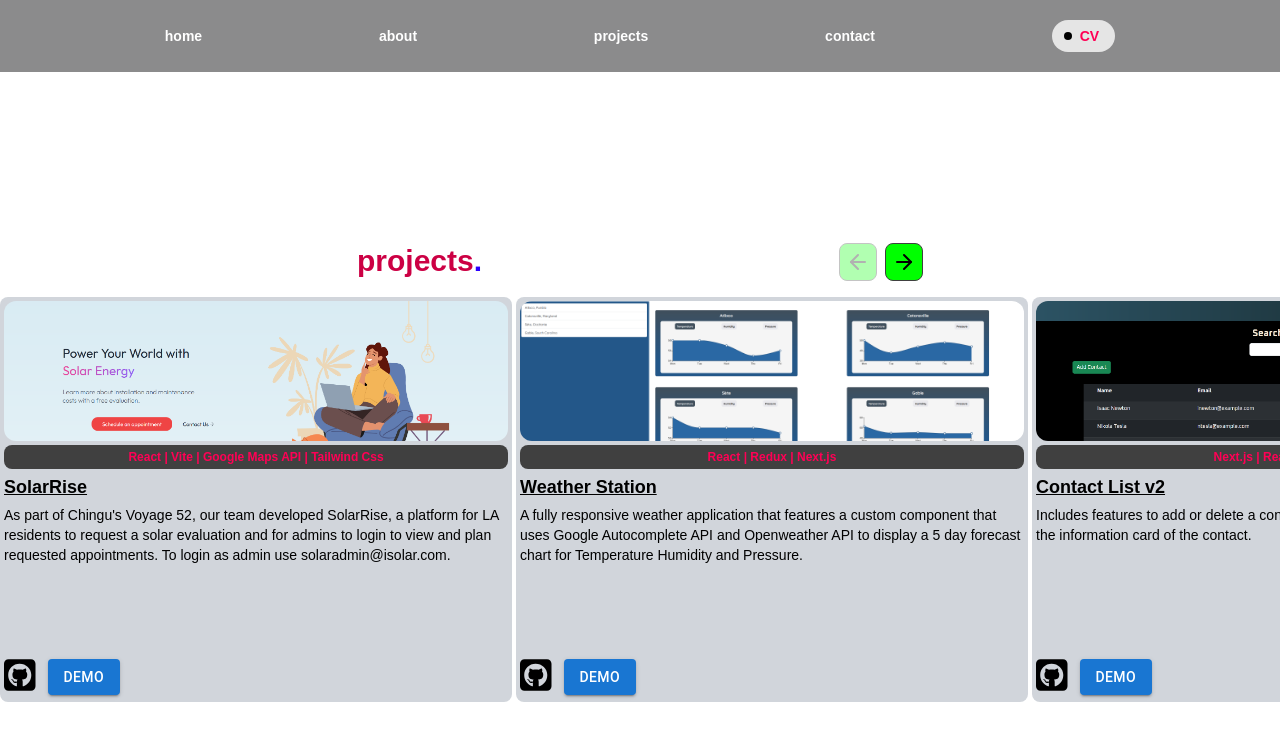
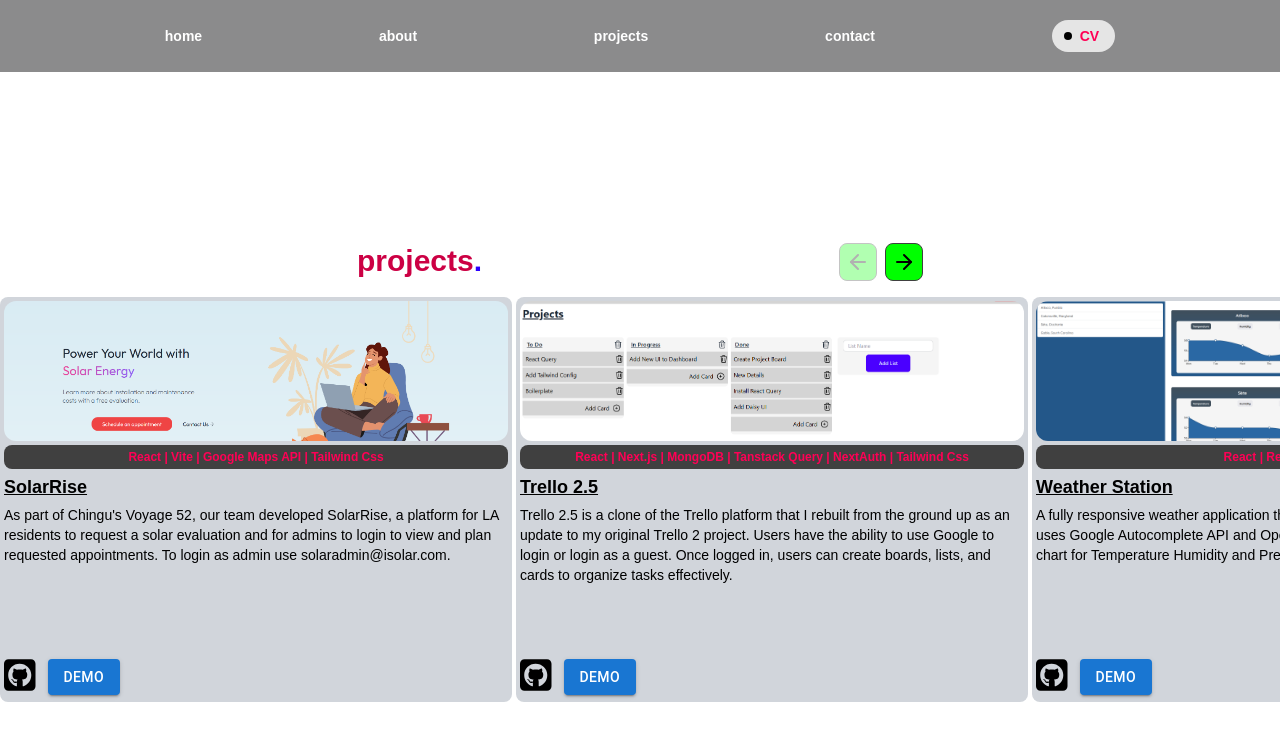
Before and after one commit to bcsurf2822/Benjamin-Corbett-Portfolio, a Next.js app: page /projects in a window 1280 px wide. Shown: the top 740 px of the page. Built offline with nearby package versions, Linux system fonts and the light colour scheme.

Commit message:
fixed orientation of projects and added links for poker application

```diff
--- a/app/projects/ProjectCarousel.js
+++ b/app/projects/ProjectCarousel.js
@@ -17,7 +17,7 @@
   const [ref] = useMeasure();
   const [offset, setOffset] = useState(0);
 
-  // Always 1 card at a time for simplicity
+
   const CARD_BUFFER = 1;
 
   const CAN_SHIFT_LEFT = offset < 0;
--- a/app/projects/projectData.js
+++ b/app/projects/projectData.js
@@ -11,6 +11,16 @@
   },
   {
     id: 2,
+    imgUrl: "/images/trello-project.png",
+    tech: "React | Next.js | MongoDB | Tanstack Query | NextAuth | Tailwind Css",
+    title: "Trello 2.5 ",
+    description:
+      "Trello 2.5 is a clone of the Trello platform that I rebuilt from the ground up as an update to my original Trello 2 project.  Users have the ability to use Google to login or login as a guest.  Once logged in, users can create boards, lists, and cards to organize tasks effectively.",
+    github: "https://github.com/bcsurf2822/trello-2.5",
+    demo: "https://trello-2-5.vercel.app/",
+  },
+  {
+    id: 3,
     imgUrl: "/images/weather-project.png",
     tech: "React | Redux | Next.js",
     title: "Weather Station",
@@ -20,7 +30,7 @@
     demo: "https://weather-station-one.vercel.app/",
   },
   {
-    id: 3,
+    id: 4,
     imgUrl: "/images/contact-project.png",
     tech: "Next.js | React | Bootstrap",
     title: "Contact List v2",
@@ -31,23 +41,13 @@
   },
 
   {
-    id: 4,
-    imgUrl: "/images/trello-project.png",
-    tech: "React | Next.js | MongoDB | Tanstack Query | NextAuth | Tailwind Css",
-    title: "Trello 2.5 ",
-    description:
-      "Trello 2.5 is a clone of the Trello platform that I rebuilt from the ground up as an update to my original Trello 2 project.  Users have the ability to use Google to login or login as a guest.  Once logged in, users can create boards, lists, and cards to organize tasks effectively.",
-    github: "https://github.com/bcsurf2822/trello-2.5",
-    demo: "https://trello-2-5.vercel.app/",
-  },
-  {
     id: 5,
     imgUrl: "/images/construction.png",
-    tech: "React | Next.js | MongoDB | Tailwind Css | Websockets",
-    title: "Prism Poker",
+    tech: "React | Vite | MongoDB | Tailwind Css | Websockets",
+    title: "PKR Poker",
     description:
-      "My capstone project for Parsity, the purpose for this project is to clone a poker appication.  The user will be able to have their own account and be able to play a round of Texas Hold 'Em Poker against another player.",
-    github: "",
-    demo: "",
+      "The purpose for this project is to clone a poker appication.  The user will be able to have their own account and be able to play a round of Texas Hold 'Em Poker against another player. Feel free to track my progress!",
+    github: "https://github.com/bcsurf2822/prismPoker",
+    demo: "https://pkrpoker.netlify.app/",
   },
 ];
```
